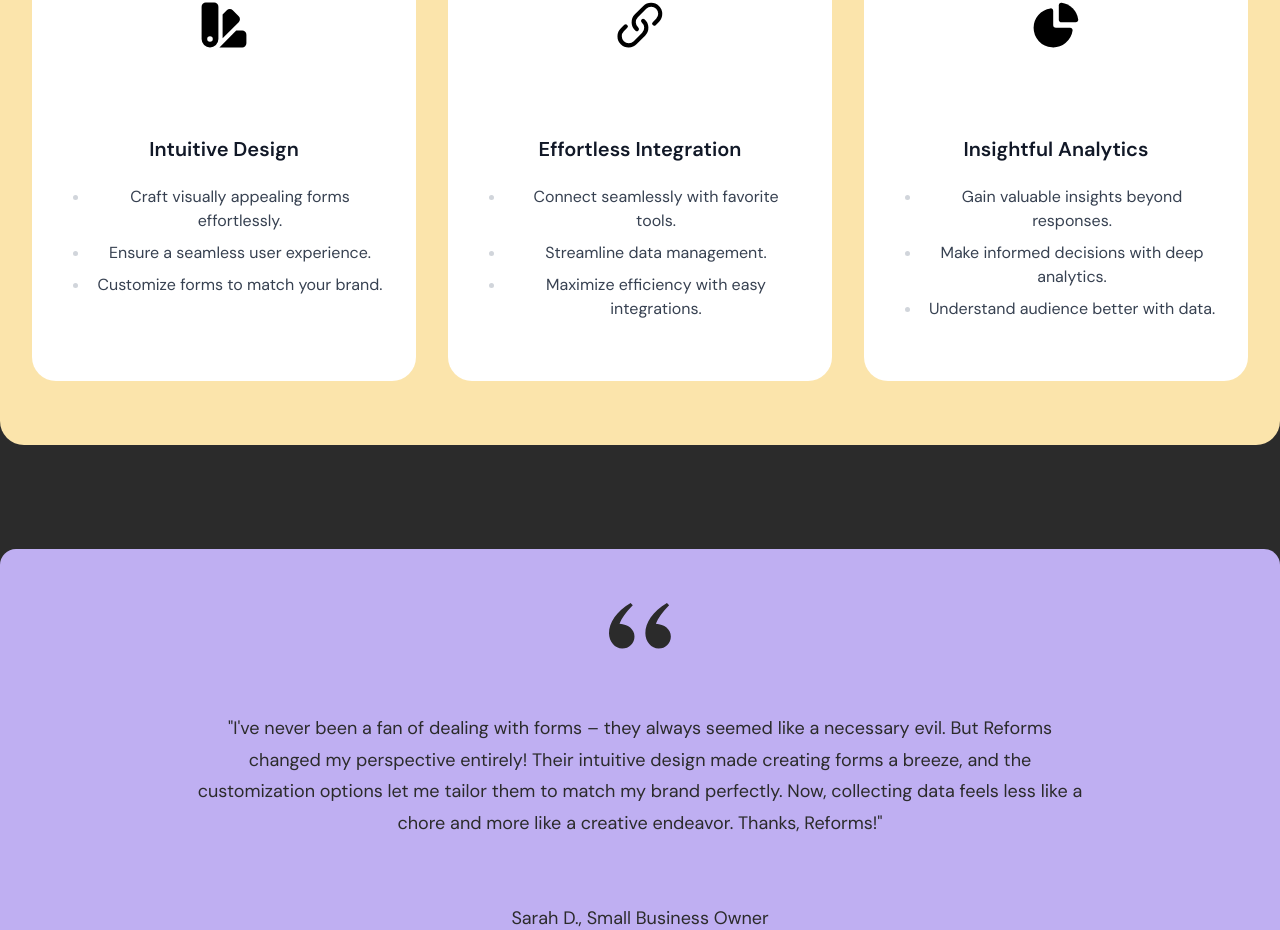
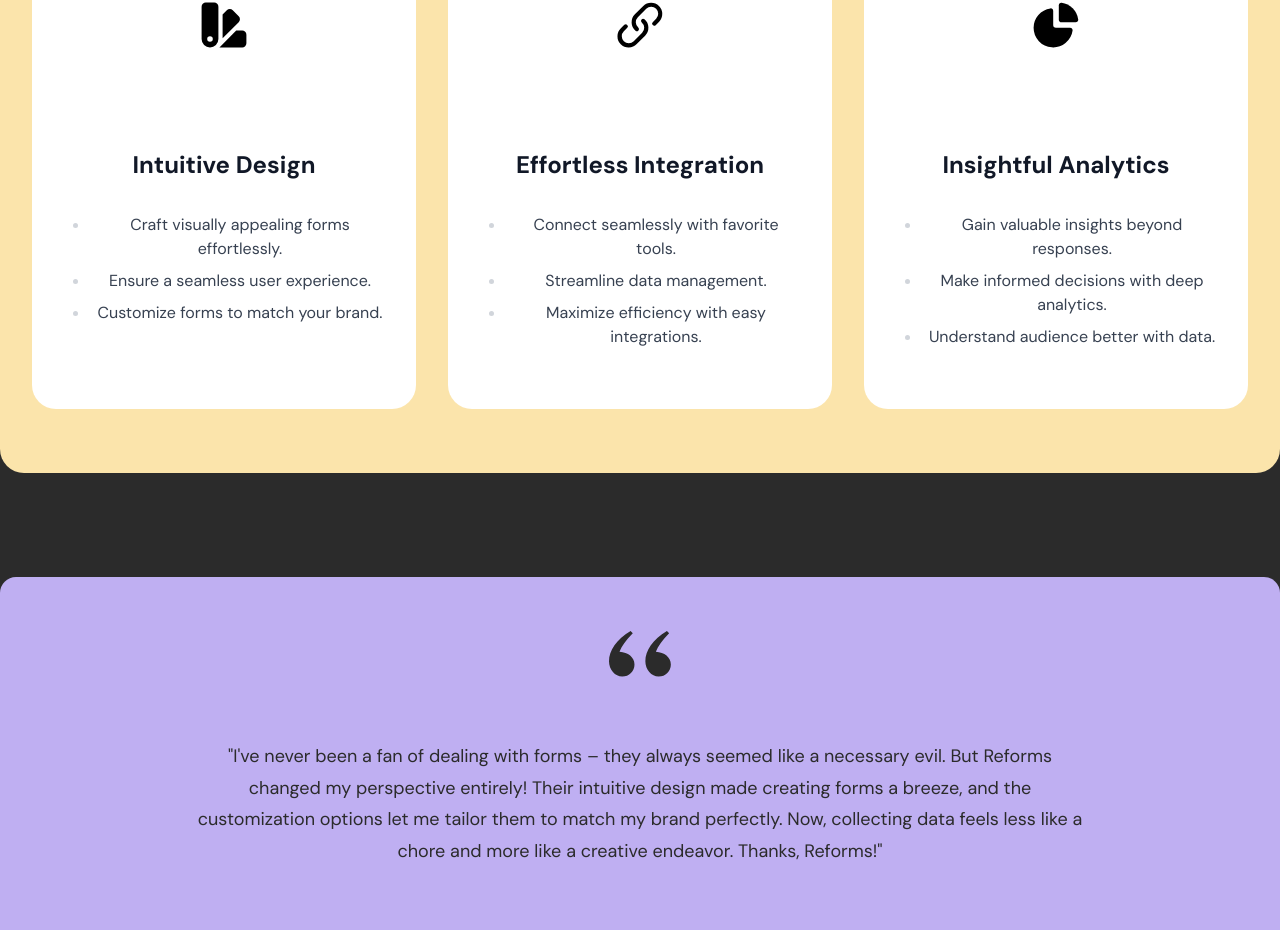
Before and after one commit to devaryakjha/reforms, a Next.js app: page / in a window 1280 px wide. Shown: the part 799-1729 px from the top of the page. Built offline with nearby package versions, Linux system fonts and the light colour scheme; no server answers.

Commit message:
fixed heading skipping

```diff
--- a/src/app/@signedout/components/Features/index.tsx
+++ b/src/app/@signedout/components/Features/index.tsx
@@ -52,7 +52,7 @@
           className={clsx(styles.feature, "motion-safe:animate-in")}
         >
           <feature.icon className={styles.icon} color={feature.color} />
-          <h3 className={styles.heading}>{feature.title}</h3>
+          <h2 className={styles.heading}>{feature.title}</h2>
           <ul className={styles.list}>
             {feature.description.map((description, index) => (
               <li key={index} className={styles.item}>
```
